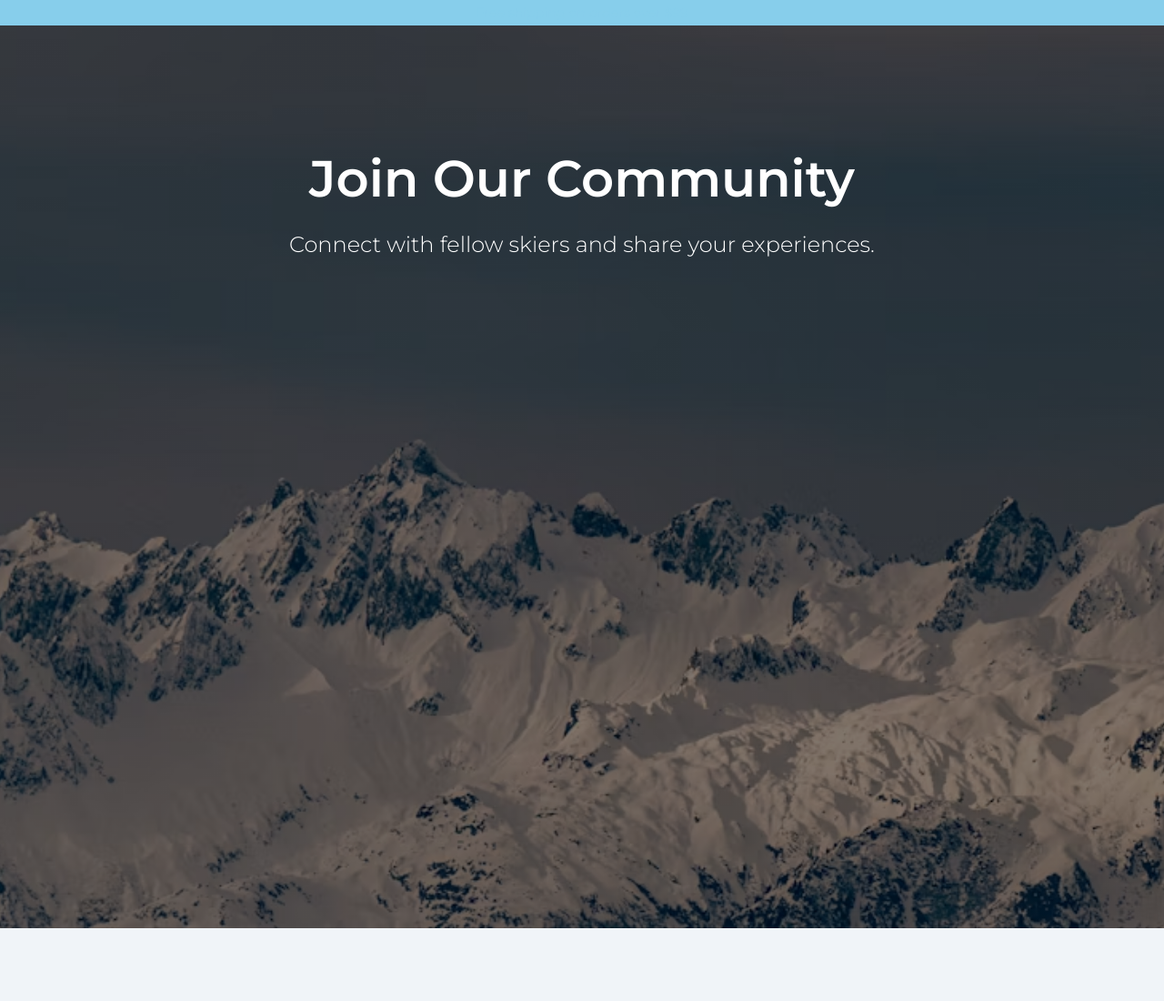
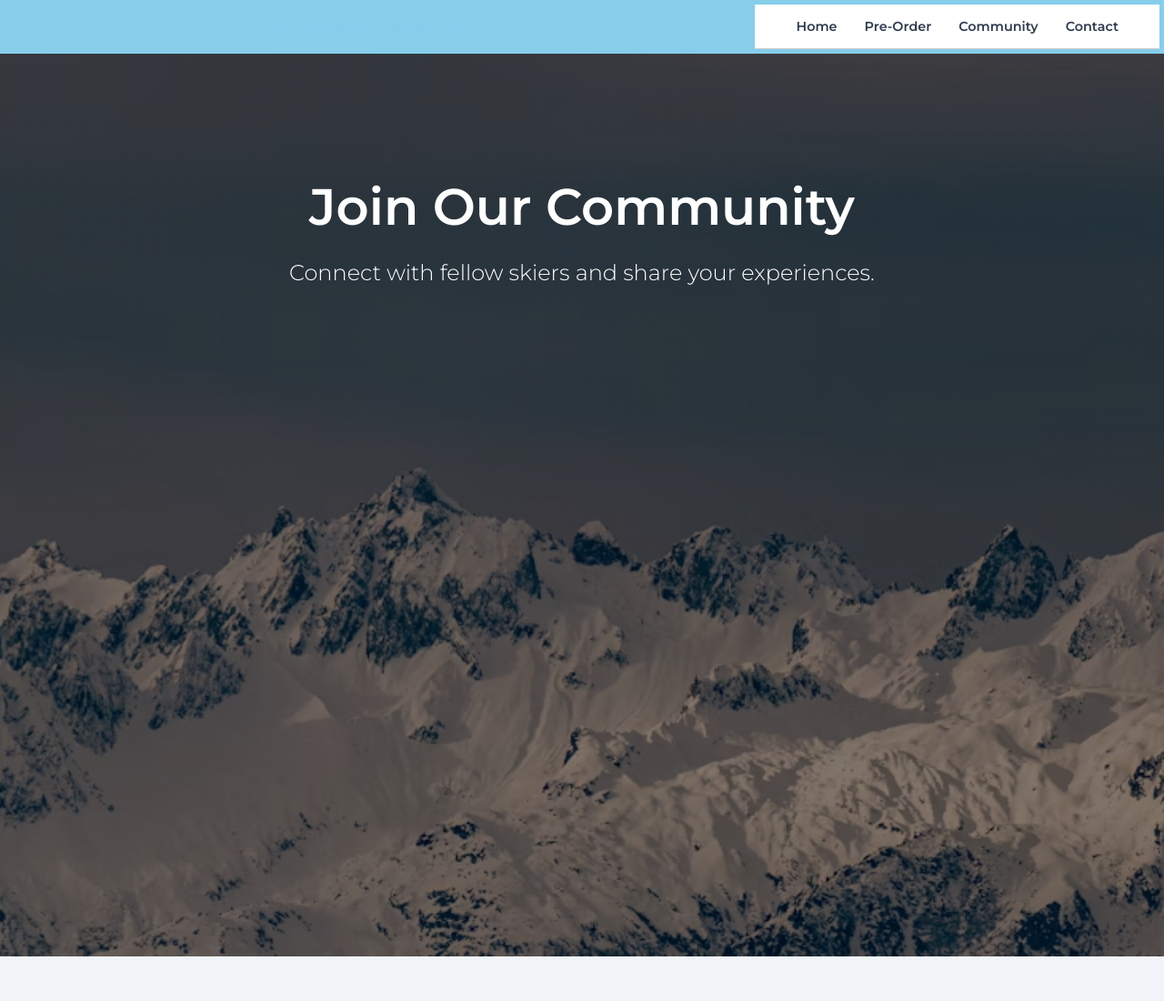
Before and after one commit to bautistagrigera/skisenselanding, a plain HTML site: page community.html in a window 1280 px wide. Shown: the top 1100 px of the page at 91% size. Drawn offline with Linux system fonts and the light colour scheme.

Commit message:
Update community.html

```diff
--- a/community.html
+++ b/community.html
@@ -10,6 +10,12 @@
 <body>
   <div class="top-bar">
     <span class="top-bar__text">Free shipping on orders over $99</span>
+    <nav class="navbar">
+  <a href="index.html" class="nav-link">Home</a>
+  <a href="pre-order.html" class="nav-link active">Pre-Order</a>
+  <a href="community.html" class="nav-link">Community</a>
+  <a href="contact.html" class="nav-link">Contact</a>
+</nav>
   </div>
   <header class="main-header">
     <h1>Join Our Community</h1>
```
